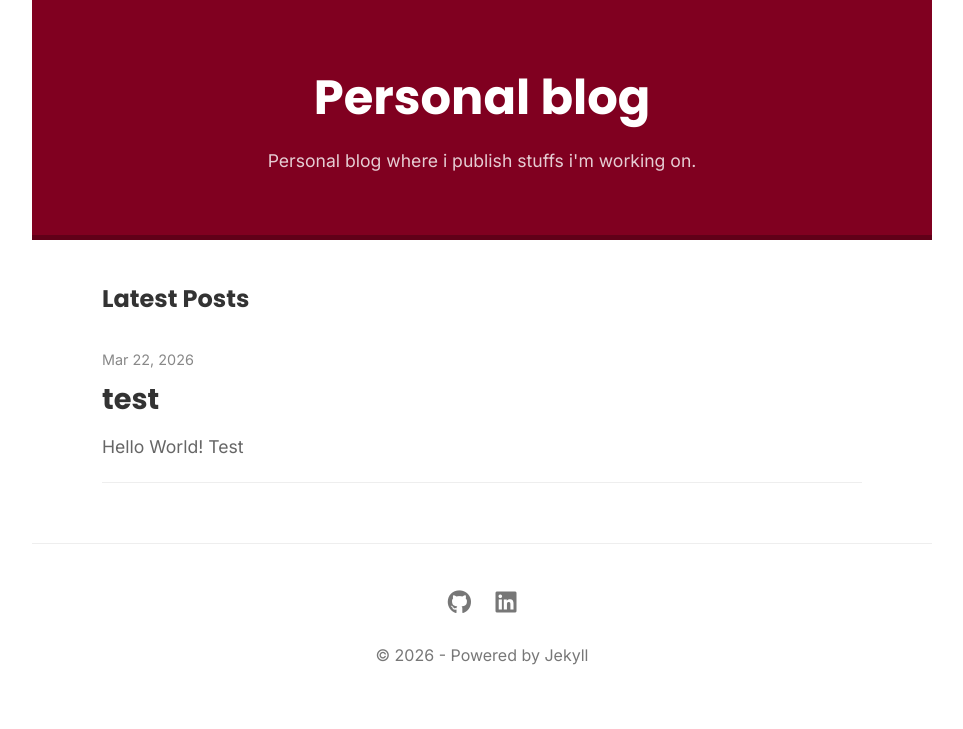
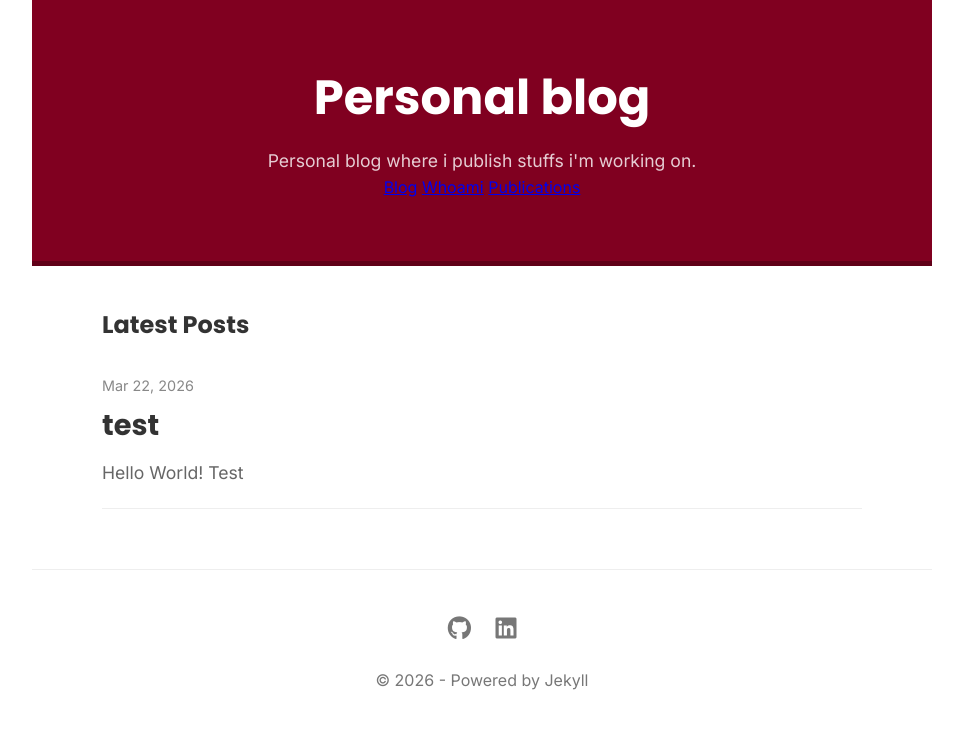
Before and after one commit to davidenetti/davidenetti.github.io, a Jekyll site: the page built from index.html, in a window 1280 px wide. Shown: the top 729 px of the page, without its empty margins (158-1121 px from the left). Built offline with Jekyll 4.4.1, drawn with Linux system fonts in a browser that asks for light colours.

Commit message:
Add navigation links to default layout

```diff
--- a/_layouts/default.html
+++ b/_layouts/default.html
@@ -16,6 +16,12 @@
             <div class="container">
                 <h1><a href="{{ '/' | relative_url }}">{{ site.title }}</a></h1>
                 <p class="description">{{ site.description }}</p>
+
+                <nav class="main-nav">
+                    <a href="{{ '/' | relative_url }}">Blog</a>
+                    <a href="{{ '/whoami/' | relative_url }}">Whoami</a>
+                    <a href="{{ '/publications/' | relative_url }}">Publications</a>
+                </nav>
             </div>
         </header>
 
```
